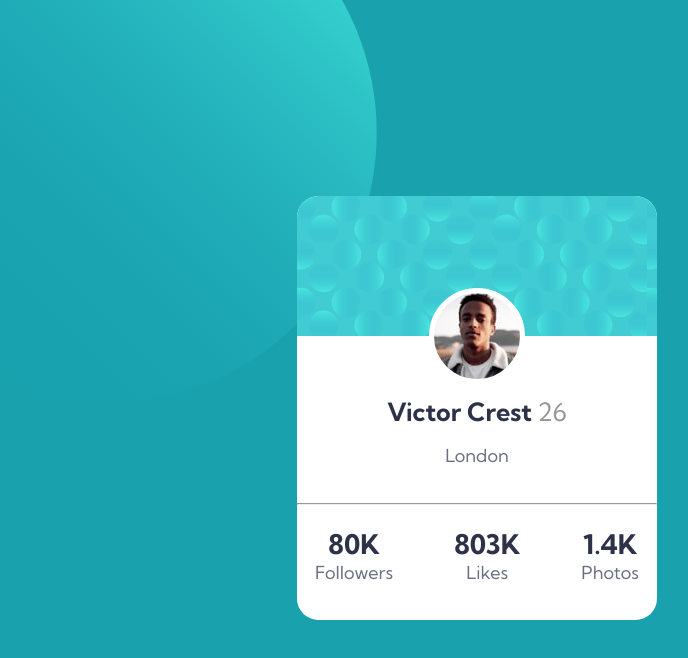
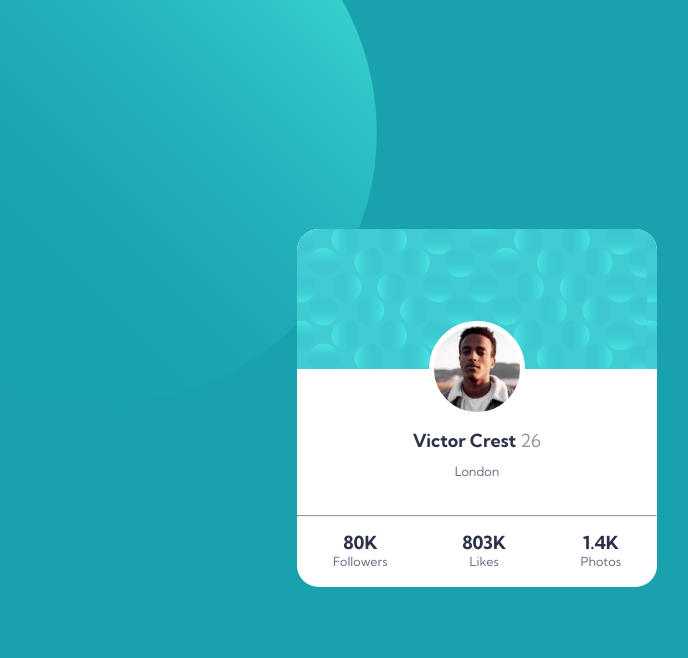
Before and after one commit to gauravnumber/profile-card-component-main, a plain HTML site: page dist/index.html in a window 1280 px wide. Shown: the whole page, without its empty margins (163-851 px from the left). Drawn offline with Linux system fonts and the light colour scheme.

Commit message:
desktop done without bg

```diff
--- a/sass/main.scss
+++ b/sass/main.scss
@@ -89,11 +89,14 @@ h1,
 h2 {
   font-family: "Kumbh Sans", sans-serif;
   color: $dark-desaturated-blue;
+  font-size: 1em;
 }
 
 p {
   // font-size: 18px;
   margin-top: 0;
+  margin-bottom: 0;
+  font-size: 0.7em;
   font-weight: 400;
   color: $dark-grayish-blue;
 }
@@ -156,6 +159,7 @@ p {
   justify-content: space-between;
 
   padding: 1rem;
+  margin: 0 1rem;
 
   // border-radius: 0 0 1.2rem 1.2rem;
   // background-color: #fff;
```
Also changed, not shown: dist/css/main.css, sass/_mobile.scss (added), 1 other file.
